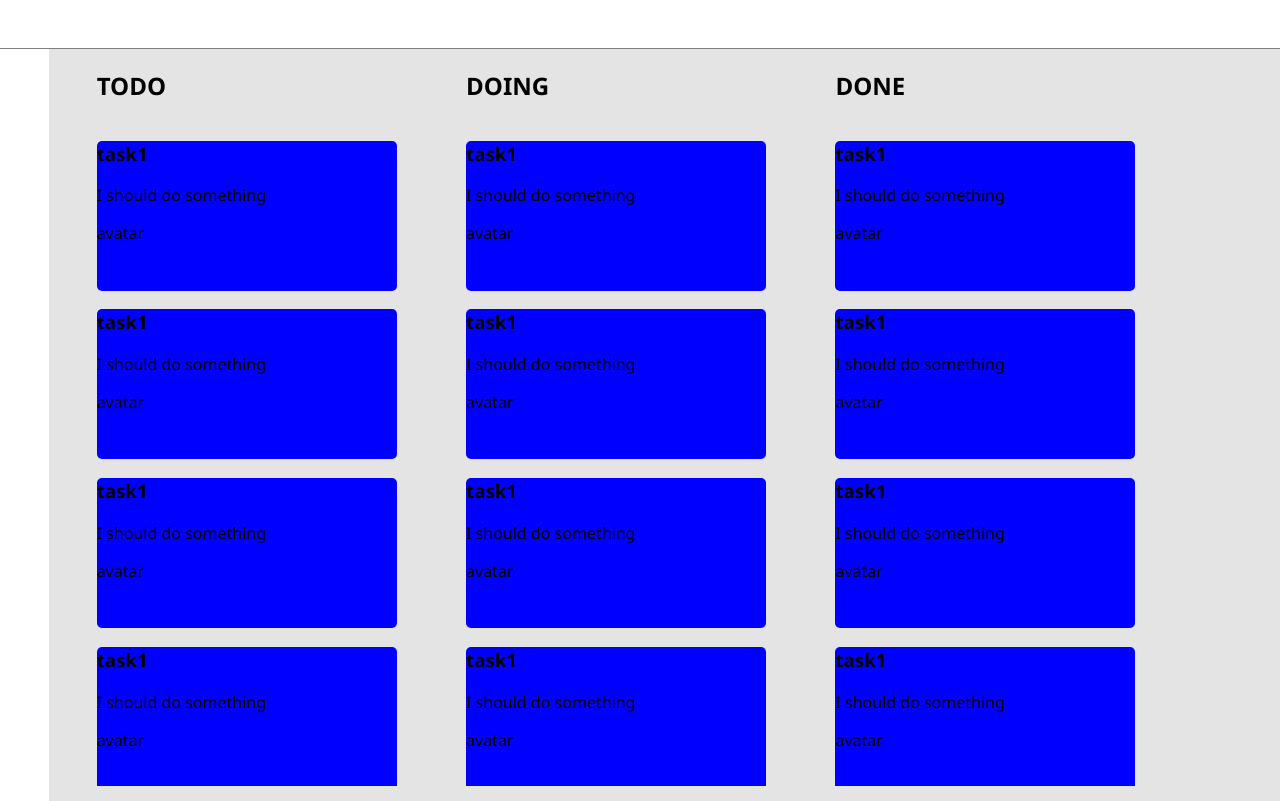
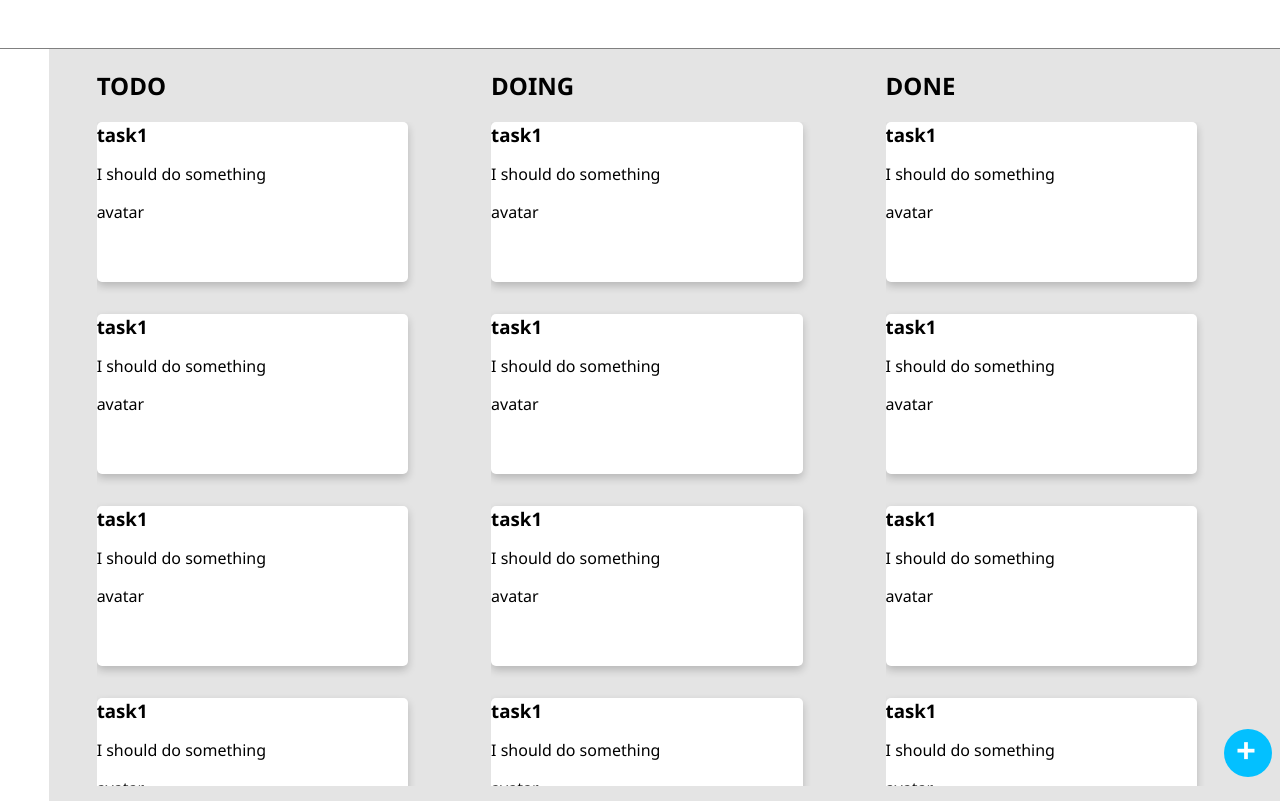
Before and after one commit to hamza-sabri/todo-app, a React (Create React App) app: page / in a window 1280 px wide. Built offline with nearby package versions, Linux system fonts and the light colour scheme.

Commit message:
adding fab to the layout

```diff
--- a/src/App.tsx
+++ b/src/App.tsx
@@ -1,6 +1,6 @@
 import React from 'react';
-import NavBar from './components/nav-bar';
-import SideBar from './components/side-bar';
+import NavBar from './components/bars/nav-bar';
+import SideBar from './components/bars/side-bar';
 import CardsContainer from './components/cards/cards-container';
 
 function App() {
--- a/src/components/nav-bar.tsx
+++ b/src/components/bars/nav-bar.tsx
@@ -1,5 +1,5 @@
 import React from 'react';
-import '../styles/main-page.css';
+import '../../styles/main-page.css';
 
 export default function NavBar() {
 	return <div className="nav-bar" />;
--- a/src/components/side-bar.tsx
+++ b/src/components/bars/side-bar.tsx
@@ -1,5 +1,5 @@
 import React from 'react';
-import '../styles/main-page.css';
+import '../../styles/main-page.css';
 export default function SideBar() {
 	return <div className="side-bar" />;
 }
--- a/src/components/cards/cards-container.tsx
+++ b/src/components/cards/cards-container.tsx
@@ -1,11 +1,17 @@
 import React from 'react';
 import StatusColumns from './status-columns';
+import FAB from '../fab/fab';
+import './cards-style.css';
+
 export default function CardsContainer() {
 	return (
-		<div className="container">
-			<StatusColumns listTitle="TODO" />
-			<StatusColumns listTitle="DOING" />
-			<StatusColumns listTitle="DONE" />
+		<div className="gray-area">
+			<div className="container">
+				<StatusColumns listTitle="TODO" />
+				<StatusColumns listTitle="DOING" />
+				<StatusColumns listTitle="DONE" />
+			</div>
+			<FAB />
 		</div>
 	);
 }
--- /dev/null
+++ b/src/components/cards/cards-style.css
@@ -0,0 +1,36 @@
+.card {
+	width: 90%;
+	height: 10rem;
+	border-radius: 5px;
+	background-color: white;
+	box-shadow: 0 4px 8px 0 rgba(0, 0, 0, 0.2);
+	margin-bottom: 0;
+	transition: 0.3s;
+	margin-bottom: 2rem;
+}
+
+.card:hover {
+	cursor: pointer;
+	width: 95%;
+	height: 12rem;
+	box-shadow: 0 8px 16px 0 rgba(0, 0, 0, 0.2);
+}
+
+.cards-list {
+	overflow-y: scroll;
+}
+
+.status-column {
+	margin-left: 3rem;
+	display: grid;
+	grid-template-columns: 1fr;
+	row-gap: 20px;
+	overflow-y: scroll;
+	margin-bottom: 15px;
+}
+
+/* here would be the interar style of the card */
+
+h3 {
+	margin: 0;
+}
--- a/src/components/cards/status-columns.tsx
+++ b/src/components/cards/status-columns.tsx
@@ -1,6 +1,7 @@
 import React from 'react';
 import TaskCard from './task-card';
 import { columnPropsTypes } from '../../types/column-props';
+import './cards-style.css';
 
 export default function StatusColumns({ listTitle }: columnPropsTypes) {
 	return (
--- a/src/components/cards/task-card.tsx
+++ b/src/components/cards/task-card.tsx
@@ -1,5 +1,6 @@
 import React from 'react';
 import { cardPropsTypes } from '../../types/task-cards-props';
+import './cards-style.css';
 export default function TaskCard({ taskTitle, taskDescription }: cardPropsTypes) {
 	return (
 		<div className="card">
--- /dev/null
+++ b/src/components/fab/fab-style.css
@@ -0,0 +1,21 @@
+.fab {
+	grid-area: fab;
+	width: 48px;
+	height: 48px;
+	background: rgb(3, 192, 255);
+	color: white;
+	border-radius: 50%;
+	position: relative;
+	top: 85vh;
+	right: 20%;
+	cursor: pointer;
+}
+
+.fab span {
+	font-size: 35px;
+	font-weight: 600;
+	margin-bottom: 10px;
+	position: relative;
+	top: -3px;
+	left: 12px;
+}
--- /dev/null
+++ b/src/components/fab/fab.tsx
@@ -0,0 +1,9 @@
+import React from 'react';
+import './fab-style.css';
+export default function FAB() {
+	return (
+		<div className="fab">
+			<span>+</span>
+		</div>
+	);
+}
--- a/src/styles/main-page.css
+++ b/src/styles/main-page.css
@@ -1,26 +1,24 @@
-body{
+body {
 	margin: 0;
 	padding: 0;
 	overflow: hidden;
 	font-family: 'Segoe UI', Tahoma, Geneva, Verdana, sans-serif;
 }
 
-h2{
+h2 {
 	padding: 0;
 	margin-bottom: 0;
 }
 
-.main-container{
+.main-container {
 	height: 100vh;
 	width: 100%;
 	display: grid;
 	grid-template-columns: 3.8% 1fr;
-    grid-template-areas:
-    "nav-bar nav-bar"
-    "side-bar container";
+	grid-template-areas: "nav-bar nav-bar" "side-bar gray-area";
 }
 
-.nav-bar{
+.nav-bar {
 	grid-area: nav-bar;
 	width: 100%;
 	height: 6vh;
@@ -29,42 +27,27 @@ h2{
 	border-bottom: 1.5px solid gray;
 }
 
-.side-bar{
+.side-bar {
 	grid-area: side-bar;
 	width: 100%;
 	height: 94vh;
 	background-color: white;
 }
 
-.container{
+.container {
 	grid-area: container;
 	width: 100%;
 	height: 94vh;
+	display: grid;
+	grid-template-columns: repeat(3, 33.3%);
+}
+
+.gray-area {
+	grid-area: gray-area;
 	background: #e4e4e4;
 	display: grid;
-    grid-template-columns: repeat(3, 30%);
-}
-
-.card{
-    width: 300px;
-    height: 150px;
-    border-radius: 5px;
-    background-color: blue;
-    margin-bottom: 0;
-}
-
-
-.status-column{
-    margin-left: 3rem;
-    display: grid;
-    grid-template-columns: 1fr;
-    row-gap: 20px;
-    overflow-y: scroll;
-    margin-bottom: 15px;
-}
-
-.cards-list{
-    overflow-y: scroll;
+	grid-template-columns: 1fr 3.8%;
+	grid-template-areas: "container fab";
 }
 
 ::-webkit-scrollbar {
```
Also changed, not shown: 1 other file (tests, documents, lock files or other folders). Lines whose indentation alone changed are shown as unchanged.
